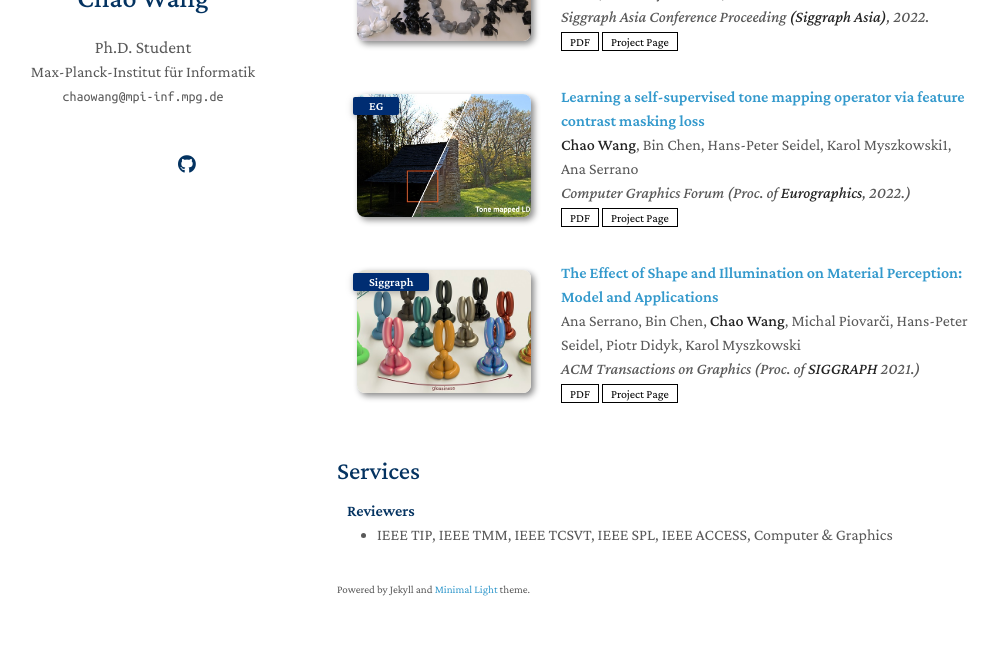
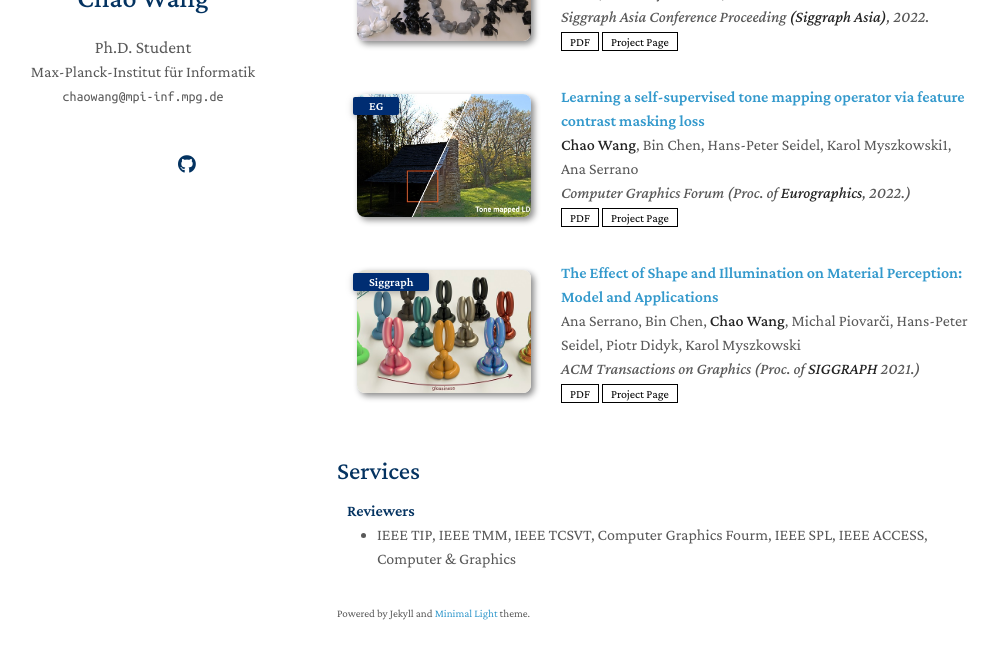
Before and after one commit to Hans1984/Hans1984.github.io, a Jekyll site: the page built from index.md, in a window 1280 px wide and 900 px high, scrolled down 1632 px, cut to the strip 206-865 px from the top of the window. Shown: the whole strip, without its empty margins (133-1129 px from the left). Built offline with Jekyll 4.4.1, drawn with Linux system fonts in a browser that asks for light colours; nearby versions of some CDN libraries; a style sheet for code colours, icons or effects is not loaded; our own code applies the rules of GitHub Pages for plain Markdown files.

Commit message:
Update services.md

```diff
--- a/_includes/services.md
+++ b/_includes/services.md
@@ -3,5 +3,5 @@
 <h4 style="margin:0 10px 0;">Reviewers</h4>
 
 <ul style="margin:0 0 5px;">
-  <li>IEEE TIP, IEEE TMM, IEEE TCSVT, IEEE SPL, IEEE ACCESS, Computer & Graphics</li>
+  <li>IEEE TIP, IEEE TMM, IEEE TCSVT, Computer Graphics Fourm, IEEE SPL, IEEE ACCESS, Computer & Graphics</li>
 </ul>
```
